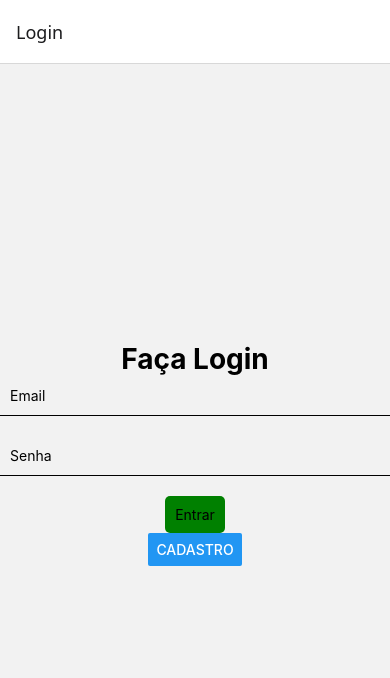
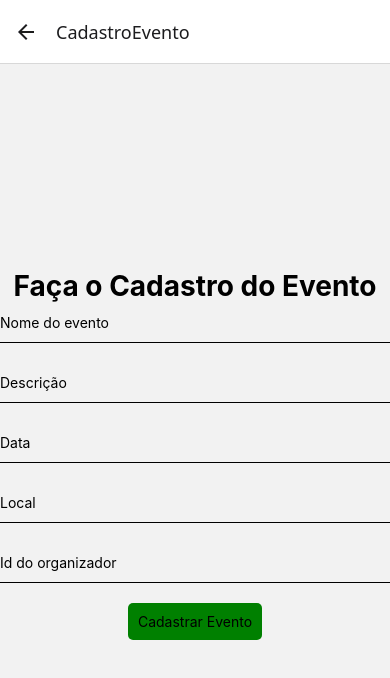
Before and after one commit to PedroLemosBonini/meuAPP, a React Native app: screen /CadastroEvento in a window 390 px wide. Shown: the top 678 px of the page. Built offline with nearby package versions, Linux system fonts and the light colour scheme.

Commit message:
Navegação entre telas

```diff
--- a/src/App.js
+++ b/src/App.js
@@ -1,7 +1,11 @@
 import Login from './screens/Login';
 import Cadastro from './screens/Cadastro'
+import Home from './screens/Home'
 import { NavigationContainer } from '@react-navigation/native';
 import { createStackNavigator } from '@react-navigation/stack'
+import CadastroEvento from './screens/CadastroEvento';
+import CadastroIngresso from './screens/CadastroIngresso';
+import CadastroOrganizador from './screens/CadastroOrganizador'
 
 const Stack = createStackNavigator();
 
@@ -10,6 +14,10 @@ export default function App() {
     <NavigationContainer>
       <Stack.Navigator>
         <Stack.Screen name='Login' component={Login}/>
+        <Stack.Screen name='Home' component={Home}/>
+        <Stack.Screen name='CadastroEvento' component={CadastroEvento}/>
+        <Stack.Screen name='CadastroIngresso' component={CadastroIngresso}/>
+        <Stack.Screen name='CadastroOrganizador' component={CadastroOrganizador}/>
         <Stack.Screen name='Cadastro' component={Cadastro}/>
       </Stack.Navigator>
     </NavigationContainer>
--- a/src/axios/axios.js
+++ b/src/axios/axios.js
@@ -9,7 +9,10 @@ const api = axios.create({
 
 const sheets = {
     postLogin:(user)=>api.post("login/", user),
-    postCadastro:(user)=>api.post("user/", user)
+    postCadastro:(user)=>api.post("user/", user),
+    postCadastroEvento:(evento)=>api.post("evento/", evento),
+    postCadastroIngresso:(ingresso)=>api.post("ingresso/", ingresso),
+    postCadastroOrganizador:(organizador)=>api.post("organizador/", organizador)
 }
 
 export default sheets
--- /dev/null
+++ b/src/screens/CadastroEvento.js
@@ -0,0 +1,106 @@
+import React, { useState } from "react";
+import {
+  View,
+  Text,
+  TextInput,
+  TouchableOpacity,
+  Alert,
+  StyleSheet
+} from "react-native";
+import api from "../axios/axios";
+
+export default function CadastroEvento() {
+  const [evento, setEvento] = useState({
+    nome: "",
+    descricao: "",
+    data_hora: "",
+    local: "",
+    fk_id_organizador: "",
+  });
+
+  async function handleCadastroEvento() {
+    await api.postCadastroEvento(evento).then(
+      (response) => {
+        console.log(response.data.message);
+        Alert.alert(response.data.message);
+      },
+      (error) => {
+        Alert.alert(error.response.data.error);
+        console.log(error);
+      }
+    );
+  }
+
+  return (
+    <View style={styles.container}>
+      <Text style={styles.title}>Faça o Cadastro do Evento</Text>
+      <TextInput
+        style={styles.input}
+        placeholder="Nome do evento"
+        value={evento.nome}
+        onChangeText={(value) => {
+          setEvento({ ...evento, nome: value });
+        }}
+      />
+      <TextInput
+        style={styles.input}
+        placeholder="Descrição"
+        value={evento.descricao}
+        onChangeText={(value) => {
+          setEvento({ ...evento, descricao: value });
+        }}
+      />
+      <TextInput
+        style={styles.input}
+        placeholder="Data"
+        value={evento.data_hora}
+        onChangeText={(value) => {
+          setEvento({ ...evento, data_hora: value });
+        }}
+      />
+      <TextInput
+        style={styles.input}
+        placeholder="Local"
+        value={evento.local}
+        onChangeText={(value) => {
+          setEvento({ ...evento, local: value });
+        }}
+      />
+      <TextInput
+        style={styles.input}
+        placeholder="Id do organizador"
+        value={evento.fk_id_organizador}
+        onChangeText={(value) => {
+          setEvento({ ...evento, fk_id_organizador: value });
+        }}
+      />
+      <TouchableOpacity style={styles.button} onPress={handleCadastroEvento}>
+        <Text>Cadastrar Evento</Text>
+      </TouchableOpacity>
+    </View>
+  );
+}
+
+const styles = StyleSheet.create({
+  container: {
+    flex: 1,
+    justifyContent: "center",
+    alignItems: "center",
+  },
+  title: {
+    fontSize: 28,
+    fontWeight: "bold",
+  },
+  input: {
+    width: "100%",
+    height: 40,
+    borderBottomWidth: 1,
+    marginBottom: 20,
+    paddingHorizon: 10,
+  },
+  button: {
+    backgroundColor: "green",
+    padding: 10,
+    borderRadius: 5,
+  },
+});
--- /dev/null
+++ b/src/screens/CadastroIngresso.js
@@ -0,0 +1,88 @@
+import React, { useState } from "react";
+import {
+  View,
+  Text,
+  TextInput,
+  TouchableOpacity,
+  Alert,
+  StyleSheet
+} from "react-native";
+import api from "../axios/axios";
+
+export default function CadastroIngresso() {
+  const [ingresso, setIngresso] = useState({
+    preco: "",
+    tipo: "",
+    fk_id_evento: "",
+  });
+
+  async function handleCadastroIngresso() {
+    await api.postCadastroIngresso(ingresso).then(
+      (response) => {
+        console.log(response.data.message);
+        Alert.alert(response.data.message);
+      },
+      (error) => {
+        Alert.alert(error.response.data.error);
+        console.log(error);
+      }
+    );
+  }
+
+  return (
+    <View style={styles.container}>
+      <Text style={styles.title}>Faça o Cadastro do Ingresso</Text>
+      <TextInput
+        style={styles.input}
+        placeholder="Preço"
+        value={ingresso.preco}
+        onChangeText={(value) => {
+          setIngresso({ ...ingresso, preco: value });
+        }}
+      />
+      <TextInput
+        style={styles.input}
+        placeholder="Tipo"
+        value={ingresso.tipo}
+        onChangeText={(value) => {
+          setIngresso({ ...ingresso, tipo: value });
+        }}
+      />
+      <TextInput
+        style={styles.input}
+        placeholder="ID do Evento"
+        value={ingresso.fk_id_evento}
+        onChangeText={(value) => {
+          setIngresso({ ...ingresso, fk_id_evento: value });
+        }}
+      />
+      <TouchableOpacity style={styles.button} onPress={handleCadastroIngresso}>
+        <Text>Cadastrar Ingresso</Text>
+      </TouchableOpacity>
+    </View>
+  );
+}
+
+const styles = StyleSheet.create({
+  container: {
+    flex: 1,
+    justifyContent: "center",
+    alignItems: "center",
+  },
+  title: {
+    fontSize: 28,
+    fontWeight: "bold",
+  },
+  input: {
+    width: "100%",
+    height: 40,
+    borderBottomWidth: 1,
+    marginBottom: 20,
+    paddingHorizon: 10,
+  },
+  button: {
+    backgroundColor: "green",
+    padding: 10,
+    borderRadius: 5,
+  },
+});
--- /dev/null
+++ b/src/screens/CadastroOrganizador.js
@@ -0,0 +1,97 @@
+import React, { useState } from "react";
+import {
+  View,
+  Text,
+  TextInput,
+  TouchableOpacity,
+  Alert,
+  StyleSheet
+} from "react-native";
+import api from "../axios/axios";
+
+export default function CadastroOrganizador() {
+  const [organizador, setOrganizador] = useState({
+    nome: "",
+    email: "",
+    senha: "",
+    telefone: "",
+  });
+
+  async function handleCadastroOrganizador() {
+    await api.postCadastroOrganizador(organizador).then(
+      (response) => {
+        console.log(response.data.message);
+        Alert.alert(response.data.message);
+      },
+      (error) => {
+        Alert.alert(error.response.data.error);
+        console.log(error);
+      }
+    );
+  }
+
+  return (
+    <View style={styles.container}>
+      <Text style={styles.title}>Faça o Cadastro do Organizador</Text>
+      <TextInput
+        style={styles.input}
+        placeholder="Nome"
+        value={organizador.nome}
+        onChangeText={(value) => {
+          setOrganizador({ ...organizador, nome: value });
+        }}
+      />
+      <TextInput
+        style={styles.input}
+        placeholder="Email"
+        value={organizador.email}
+        onChangeText={(value) => {
+          setOrganizador({ ...organizador, email: value });
+        }}
+      />
+      <TextInput
+        style={styles.input}
+        placeholder="Telefone"
+        value={organizador.telefone}
+        onChangeText={(value) => {
+          setOrganizador({ ...organizador, telefone: value });
+        }}
+      />
+      <TextInput
+        style={styles.input}
+        placeholder="Senha"
+        value={organizador.senha}
+        onChangeText={(value) => {
+          setOrganizador({ ...organizador, senha: value });
+        }}
+      />
+      <TouchableOpacity style={styles.button} onPress={handleCadastroOrganizador}>
+        <Text>Cadastrar organizador</Text>
+      </TouchableOpacity>
+    </View>
+  );
+}
+
+const styles = StyleSheet.create({
+  container: {
+    flex: 1,
+    justifyContent: "center",
+    alignItems: "center",
+  },
+  title: {
+    fontSize: 28,
+    fontWeight: "bold",
+  },
+  input: {
+    width: "100%",
+    height: 40,
+    borderBottomWidth: 1,
+    marginBottom: 20,
+    paddingHorizon: 10,
+  },
+  button: {
+    backgroundColor: "green",
+    padding: 10,
+    borderRadius: 5,
+  },
+});
--- /dev/null
+++ b/src/screens/Home.js
@@ -0,0 +1,53 @@
+import {
+    View,
+    Text,
+    StyleSheet,
+    Button,
+    TouchableOpacity,
+} from "react-native";
+
+export default function Home({ navigation }){
+    return(
+        <View style={styles.container}>
+            <Text style={styles.title}>Bem vindo à página Home</Text>
+            <TouchableOpacity style={styles.button} onPress={()=> navigation.navigate("CadastroOrganizador")}>
+                <Text style={styles.texto}>Cadastrar Organizador</Text>
+            </TouchableOpacity>
+
+            <TouchableOpacity style={styles.button} onPress={()=> navigation.navigate("CadastroEvento")}>
+                <Text style={styles.texto}>Cadastrar Evento</Text>
+            </TouchableOpacity>
+
+            <TouchableOpacity style={styles.button} onPress={()=> navigation.navigate("CadastroIngresso")}>
+                <Text style={styles.texto}>Cadastrar Ingresso</Text>
+            </TouchableOpacity>
+        </View>
+    )
+}
+
+const styles = StyleSheet.create({
+    container: {
+      flex: 1,
+      justifyContent:'center',
+      alignItems:'center',
+    },
+    title: {
+        fontSize: 28,
+        fontWeight: "bold",
+        margin: 10,
+    },
+    button: {
+        margin: 5,
+        width: "50%",
+        alignItems: "center",
+        backgroundColor: "#4CAF50",
+        padding: 10,
+        borderRadius: 10,
+        borderWidth: 3,      // Define a espessura da borda
+        borderColor: "#2E7D32" // Define a cor da borda
+    },
+    texto:{
+        color:"white",
+        fontWeight:"bold",
+    }
+  })
--- a/src/screens/Login.js
+++ b/src/screens/Login.js
@@ -21,6 +21,7 @@ export default function Login({ navigation }) {
       (response) => {
         console.log(response.data.message);
         Alert.alert(response.data.message);
+        navigation.navigate("Home")
       },
       (error) => {
         Alert.alert(error.response.data.error);
```
